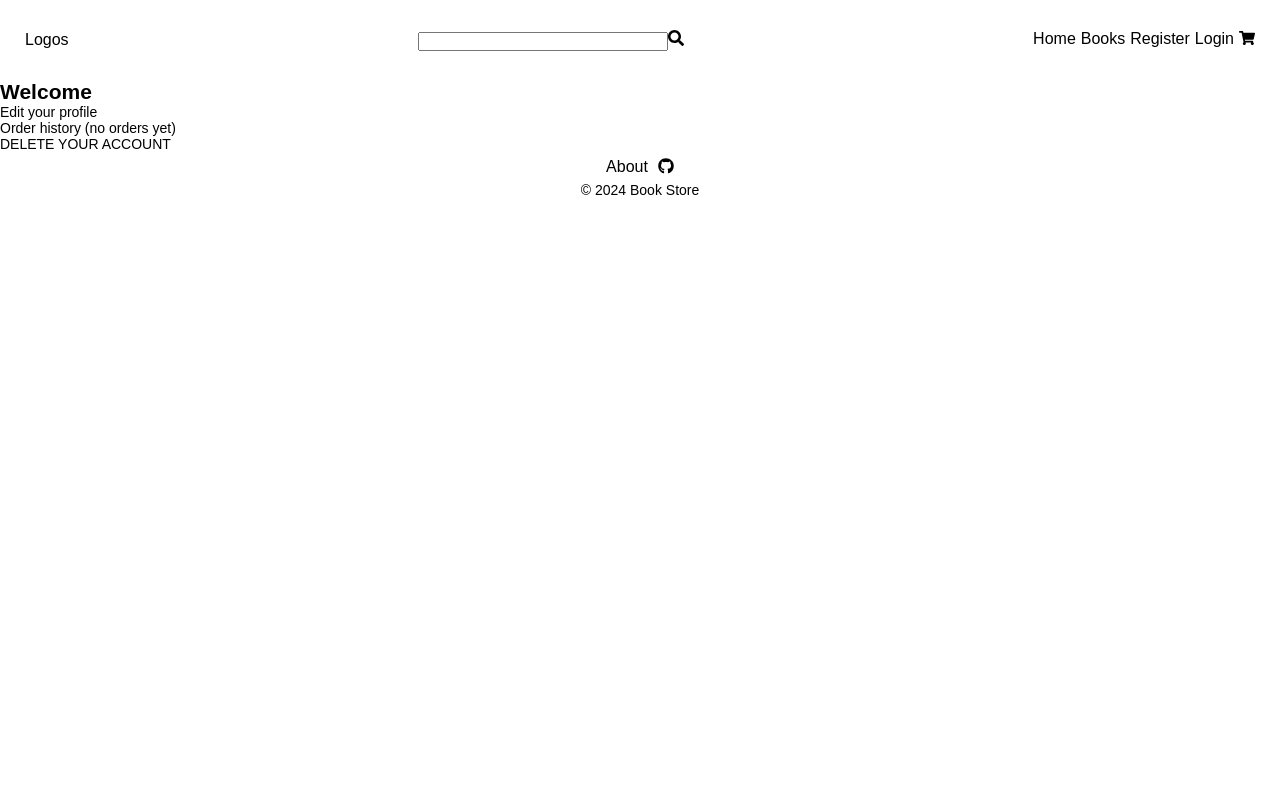
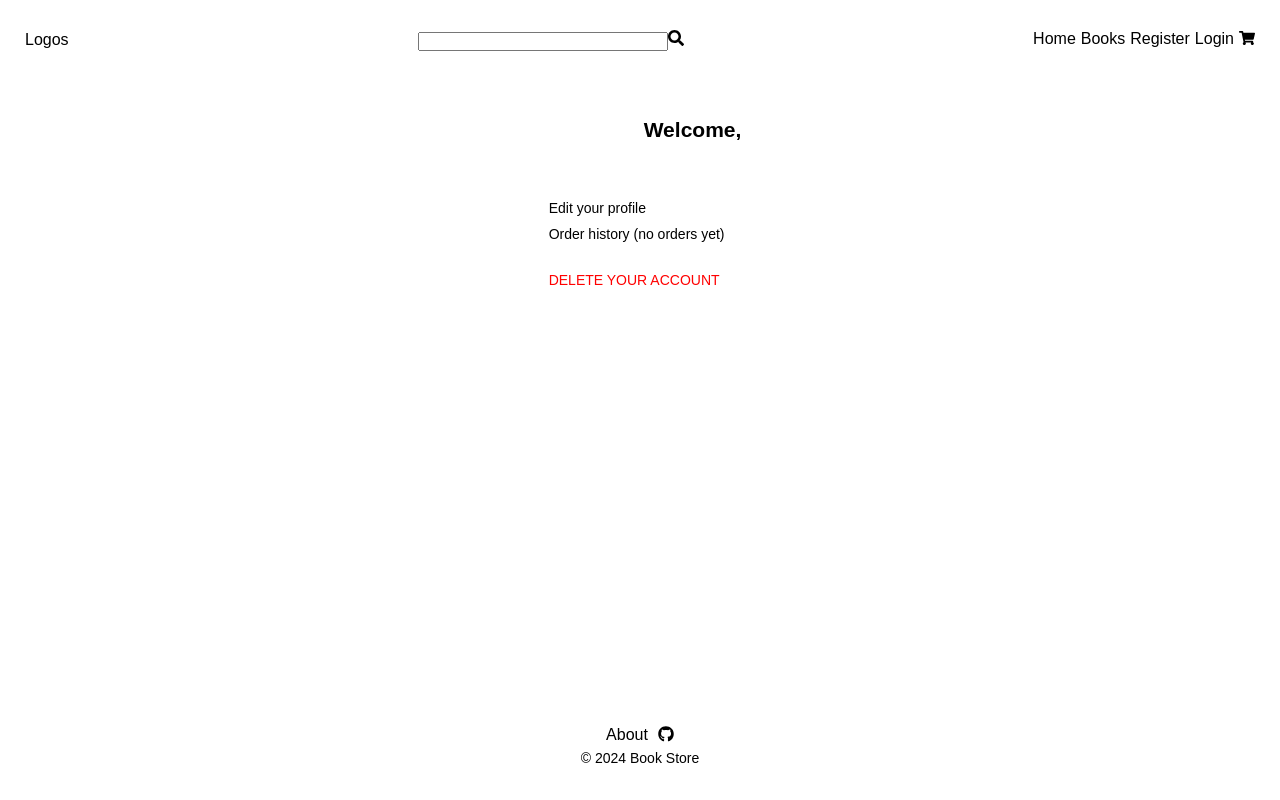
Before and after one commit to Logos-bookstore/final-project_frontend, a React (Vite) app: page /profile in a window 1280 px wide. Built offline with nearby package versions, Linux system fonts and the light colour scheme.

Commit message:
update: styling of the user profile

```diff
--- a/src/pages/about/About.jsx
+++ b/src/pages/about/About.jsx
@@ -1,12 +1,12 @@
 import React from "react";
+import './about.css'
 
 const About = () => {
   return (
     <div className="about-container">
-      <h2 className="about-title">About Page</h2>
       <p className="about-p">
-        Hi, we're Ania, Gordon and Samuel and this is our Final Project from our
-        Web Development course at DCI !.
+        Hi, we're Ania, Gordon, and Samuel and this is our Final Project from our
+        Web Development course at <span>DCI</span>.
       </p>
     </div>
   );
--- a/src/pages/profile/Profile.jsx
+++ b/src/pages/profile/Profile.jsx
@@ -12,6 +12,7 @@ import CombinedName from '../../components/CombinedName';
 import { NavLink, useNavigate } from 'react-router-dom';
 import ReviewForm from '../../components/ReviewForm';
 import toast, { Toaster } from 'react-hot-toast';
+import './profile.css'
 
 export default function Profile() {
   const { user, setUser, hideUpdateDeleteBookForms } = useContext(Context);
@@ -241,13 +242,20 @@ export default function Profile() {
   };
 
   return (
-    <>
+    <div className='profile-container'>
       <Toaster position='top-center' />
-      {user?.image?.thumbnail && <img src={user?.image?.thumbnail} alt='' />}
-      <h2>Welcome {user?.firstName}</h2>
+      <div className='profile-flex-center'>
+        <div className='profile-user'>
+          <div className='profile-user-img-container'>
+            {user?.image?.thumbnail && <img className='profile-user-img' src={user?.image?.thumbnail} alt='' />}
+          </div>
+          <div className='profile-user-name'>
+            <h2>Welcome, {user?.firstName}</h2>
             <h4>{user?.email}</h4>
-
-      <p onClick={handleEditProfile}>Edit your profile</p>
+          </div>
+        </div>
+        <div className='profile-user-edit-container'>
+          <p className='profile-user-edit' onClick={handleEditProfile}>Edit your profile</p>
           {showEditProfile && (
             <div>
               <Form update='Upload a Profile Image'>
@@ -266,35 +274,39 @@ export default function Profile() {
                 <Password />
                 <ReEnter />
               </Form>
-          <p onClick={() => setShowEditProfile(false)}>Cancel</p>
+              <div className='profile-edit-cancel-div'>
+                <button onClick={() => setShowEditProfile(false)}>Cancel</button>
+              </div>
             </div>
           )}
-      <div>
-        <p onClick={handleOrderHistory}>
+        </div>
+        <div className='profile-orders'>
+          <p className='profile-orders-history' onClick={handleOrderHistory}>
             Order history {userOrders.length === 0 && '(no orders yet)'}
           </p>
+
           {renderOrders &&
-          userOrders.map((item) => {
+            <div>
+              {userOrders.map((item) => {
               return (
                 <div key={item._id}>
-                <p>
-                  <span>{item.date}</span>,{' '}
-                  <span>Total Price: {item.totalPrice} €</span>
+                  <p className='profile-order-p'>
+                    <span>{item.date}</span>, <span>Total Price: {item.totalPrice} €</span>
                   </p>
                   {deleteOrder === item._id ? (
-                  <>
+                    <div>
                       <div>
                         <p>Do you really want to delete this order?</p>
                       </div>
-                    <div>
-                      <button onClick={() => handleDeleteOrder(item._id)}>
+                      <div className='delete-order-btns'>
+                        <button className='delete-order-yes' onClick={() => handleDeleteOrder(item._id)}>
                           Yes
                         </button>
                         <button onClick={() => setDeleteOrder('')}>No</button>
                       </div>
-                  </>
+                    </div>
                   ) : (
-                  <div>
+                    <div className='profile-order-delete-div'>
                       <button onClick={() => setDeleteOrder(item._id)}>
                         Delete Order
                       </button>
@@ -303,7 +315,9 @@ export default function Profile() {
                   {item.books.map((book) => {
                     return (
                       <div className='order-item' key={book._id}>
+                        <div className='item-img-title-author'>
                           <img
+                            className='profile-order-cursor'
                             onClick={() =>
                               navigate(
                                 `/books/${book.title.split(' ').join('_')}/${
@@ -314,7 +328,9 @@ export default function Profile() {
                             src={book?.image?.thumbnail}
                             alt='cover'
                           />
+                          <div>
                             <p
+                              className='profile-order-cursor'
                               onClick={() =>
                                 navigate(
                                   `/books/${book.title.split(' ').join('_')}/${
@@ -335,6 +351,10 @@ export default function Profile() {
                                   item.books.indexOf(book)
                               )}
                             </p>
+                          </div>
+                        </div>
+                        <div className='profile-order-updates'>
+                          <div>
                             <button
                               onClick={() =>
                                 setBookToReview(bookToReview === null ? book : null)
@@ -344,7 +364,7 @@ export default function Profile() {
                                 ? 'Edit your review'
                                 : 'Write a review'}
                             </button>
-
+                            <div className='profile-review-form-div'>
                               {bookToReview?._id === book._id && (
                                 <ReviewForm
                                   book={book}
@@ -353,15 +373,18 @@ export default function Profile() {
                                   userReviews={userReviews}
                                 />
                               )}
-                      <div>
+                            </div>
+                          </div>
+                          <div className='profile-qty-container'>
                             {updateItem === book._id ? (
-                          <div>
+                              <div className='profile-qty-div'>
                                 <form
+                                  className='profile-update-qty-form'
                                   onSubmit={(e) =>
                                     handleUpdateQty(e, item._id, book._id)
                                   }
                                 >
-                              <select name='qty' id='qty'>
+                                  <select className='profile-select' name='qty' id='qty'>
                                     <option className='cart-option' value='1'>
                                       1
                                     </option>
@@ -395,9 +418,11 @@ export default function Profile() {
                                   </select>
                                   <button type='submit'>Submit</button>
                                 </form>
+                                <div className='profile-qty-cancel-div'>
                                   <button onClick={() => setUpdateItem('')}>
                                     Cancel
                                   </button>
+                                </div>
                               </div>
                             ) : (
                               <div>
@@ -409,14 +434,14 @@ export default function Profile() {
                           </div>
                           <div>
                             {deleteItem === book._id ? (
-                          <>
-                            <div>
+                              <div className='profile-delete-item-border'>
+                                <div className='profile-delete-item-really'>
                                   <p>
                                     Do you really want to delete this item from your
                                     order?
                                   </p>
                                 </div>
-                            <div>
+                                <div className='profile-delete-item-btns'>
                                   <button
                                     onClick={() =>
                                       handleDeleteItem(book._id, item._id)
@@ -428,7 +453,7 @@ export default function Profile() {
                                     No
                                   </button>
                                 </div>
-                          </>
+                              </div>
                             ) : (
                               <div>
                                 <button onClick={() => setDeleteItem(book._id)}>
@@ -438,20 +463,27 @@ export default function Profile() {
                             )}
                           </div>
                         </div>
+
+                      </div>
                     );
                   })}
                 </div>
               );
             })}
+              <div className='profile-orders-close'>
+                <button onClick={() => setRenderOrders(false)}>Close</button>
               </div>
-      <div>
+            </div>
+            }
+        </div>
+        <div className='profile-admin'>
           {user?.role === 'admin' && (
             <>
-            <p onClick={handleBookForm}>Upload a book</p>
+              <div className='profile-upload-book'>
+                <p className='profile-upload-book-p' onClick={handleBookForm}>Upload a book</p>
                 {showBookForm && (
-              <form onSubmit={uploadBook}>
-                <fieldset>
-                  <legend>Upload a Book</legend>
+                  <form className='upload-book-form' onSubmit={uploadBook}>
+                    <fieldset className='upload-book-fieldset'>
                       <div>
                         <label htmlFor='title'>Title</label>
                         <input type='text' name='title' id='title' />
@@ -491,12 +523,16 @@ export default function Profile() {
                         <input type='text' name='isbn' id='isbn' />
                       </div>
                       <Image />
-                  <p onClick={() => setShowBookForm(false)}>Cancel</p>
                       <Upload />
+                      <div className='upload-book-cancel-div'>
+                        <button className='upload-book-cancel-p' onClick={() => setShowBookForm(false)}>Cancel</button>
+                      </div>
                     </fieldset>
                   </form>
                 )}
-            <p>
+              </div>
+              <div className='profile-admin-edit-book'>
+                <p className='profile-admin-edit-book-p'>
                   <NavLink
                     to='/books/selection'
                     onClick={hideUpdateDeleteBookForms}
@@ -504,7 +540,9 @@ export default function Profile() {
                     Edit book information
                   </NavLink>
                 </p>
-            <p>
+              </div>
+              <div className='profile-admin-delete-book'>
+                <p className='profile-admin-delete-book-p'>
                   <NavLink
                     to='/books/selection'
                     onClick={hideUpdateDeleteBookForms}
@@ -512,24 +550,26 @@ export default function Profile() {
                     Remove a book from assortment
                   </NavLink>
                 </p>
+              </div>
             </>
           )}
         </div>
+        <div className='profile-delete-account'>
+          {really ? (
             <div>
-        {really ? (
-          <>
-            <div>
+              <div className='delete-account-really-div'>
                 <p>Do you really want to delete your account?</p>
               </div>
-            <div>
-              <button onClick={handleDelete}>Yes</button>
+              <div className='delete-account-btns'>
+                <button className='delete-account-yes' onClick={handleDelete}>Yes</button>
                 <button onClick={() => setReally(false)}>No</button>
               </div>
-          </>
+            </div>
           ) : (
-          <p onClick={showDeleteOption}>DELETE YOUR ACCOUNT</p>
+            <p className='profile-delete-account-p' onClick={showDeleteOption}>DELETE YOUR ACCOUNT</p>
           )}
         </div>
-    </>
+      </div>
+    </div>
   );
 }
--- a/src/pages/profile/profile.css
+++ b/src/pages/profile/profile.css
@@ -0,0 +1,162 @@
+.profile-container {
+    min-height: 80vh;
+    display: flex;
+    flex-direction: column;
+    align-items: center;
+}
+.profile-user {
+    display: flex;
+    justify-content: center;
+    gap: .5rem;
+    padding-bottom: 2rem;
+}
+.profile-user-img-container {
+    border-radius: 50%;
+    width: 10rem;
+    height: 10rem;
+    overflow: hidden;
+}
+.prfile-user-img {
+    object-position: 50% 50%;
+}
+.profile-user-name {
+    display: flex;
+    flex-direction: column;
+    justify-content: center;
+}
+.profile-user-edit-container,
+.profile-orders,
+.profile-admin,
+.profile-delete-account {
+    margin-left: 1rem;
+    margin-right: 1rem;
+}
+.profile-user-edit-container,
+.profile-orders,
+.profile-upload-book,
+.profile-admin-edit-book,
+.profile-admin-delete-book {
+    margin-bottom: 1rem;
+}
+.image-container {
+    padding-bottom: 2rem;
+}
+.profile-user-edit,
+.profile-orders-history,
+.profile-upload-book-p,
+.profile-admin-edit-book-p,
+.profile-admint-delete-book-p,
+.profile-delete-account-p {
+    cursor: pointer;
+    width: fit-content;
+}
+.profile-order-p {
+    padding: .5rem 0;
+    border-top: 1px solid black;
+}
+.profile-order-delete-div {
+    padding-bottom: .5rem;
+}
+.delete-order-btns {
+    padding: .5rem 0;
+}
+.delete-order-yes {
+    margin-right: 1rem;
+}
+.order-item {
+    flex-direction: column;
+}
+.item-img-title-author {
+    display: flex;
+    gap: 1rem;
+}
+.profile-order-updates {
+    display: flex;
+    gap: 1rem;
+}
+
+.reviewForm-existingReview {
+    padding: .5rem 0;
+}
+.rating-options-container {
+    padding-bottom: .5rem;
+}
+.reviewForm-textarea {
+    margin-bottom: .5rem;
+}
+.cancel-review-btn {
+    margin-bottom: 1rem;
+}
+.review-send-cancel {
+    display: flex;
+    gap: 1rem;
+}
+.profile-update-qty-form,
+.profile-delete-item-btns {
+    display: flex;
+}
+.profile-delete-item-btns {
+    gap: 1rem;
+}
+.profile-review-form-div,
+.profile-qty-div {
+    border-right: 1px solid black;
+    padding-right: 1rem;
+}
+.profile-qty-div,
+.profile-delete-item-border {
+    border-left: 1px solid black;
+    padding-left: 1rem;
+}
+.profile-delete-item-really {
+    padding-bottom: .5rem;
+}
+.profile-qty-cancel-div {
+    padding-top: 1rem;
+}
+
+.upload-book-fieldset {
+    padding: 1rem;
+}
+.upload-book-fieldset div {
+    padding-bottom: .5rem;
+    display: flex;
+    flex-direction: column;
+}
+.upload-container {
+    padding-top: .5rem;
+}
+.upload-book-cancel-div {
+    padding-top: 1rem;
+}
+.profile-delete-account {
+    padding-top: 2rem;
+}
+.delete-account-really-div {
+    padding: .5rem 0;
+}
+.profile-delete-account-p {
+    color: red;
+}
+.delete-account-really-div {
+    border-top: 1px solid black;
+}
+.delete-account-btns {
+    display: flex;
+    gap: 1rem;
+}
+.delete-account-yes {
+    background-color: red;
+    color: white;
+}
+.profile-orders-close {
+    padding-top: .5rem;
+}
+.profile-edit-cancel-div,
+.profile-orders-close {
+    border-bottom: 1px solid black;
+    padding-bottom: .5rem;
+}
+.profile-order-cursor {
+    cursor: pointer;
+}
--- a/src/pages/register/register.css
+++ b/src/pages/register/register.css
@@ -34,7 +34,6 @@
 .password-container,
 .reEnter-container {
     padding-bottom: 2rem;
-    width: 50%;
 }
 
 .firstName-label,
```
Also changed, not shown: src/components/ReviewForm.jsx (+6 -4 lines), src/pages/about/about.css (+16 -0 lines). Lines whose indentation alone changed are shown as unchanged.
